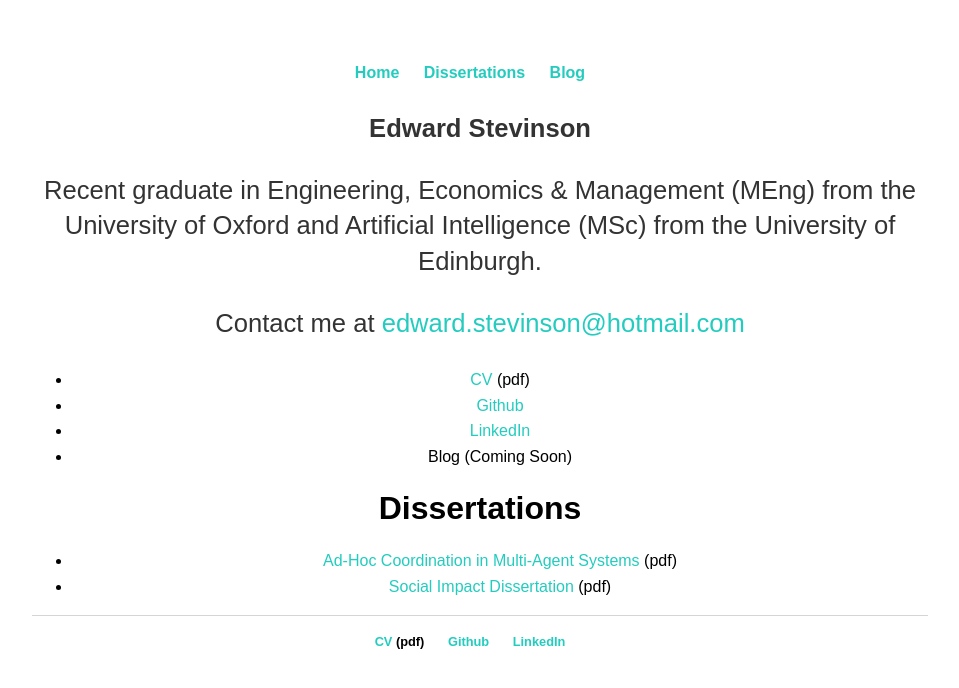
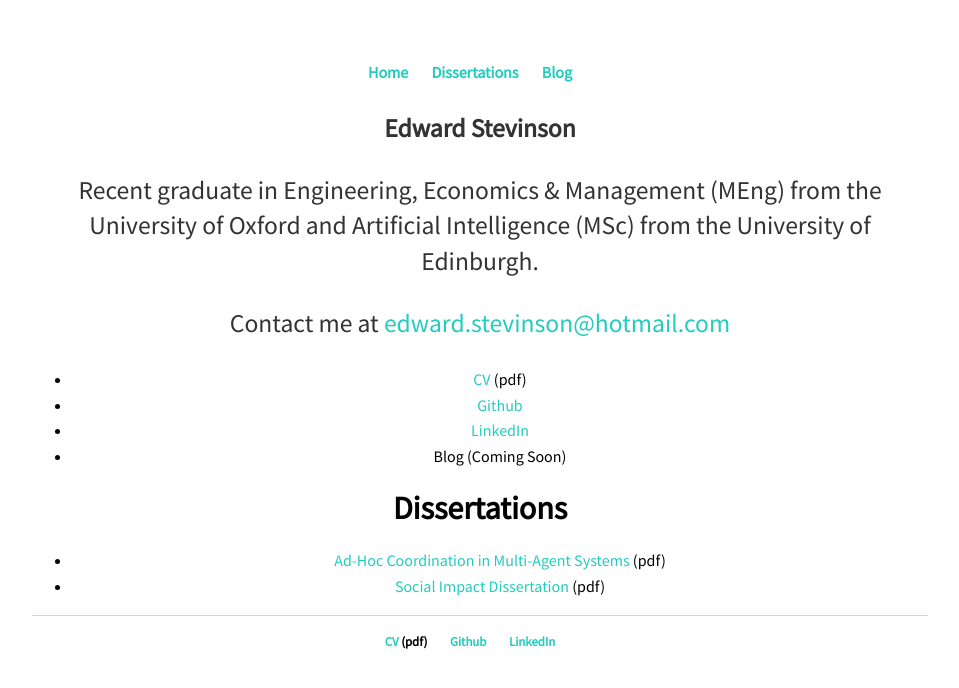
Before and after one commit to Stevinson/stevinson.github.io, a Jekyll site: the page built from index.md, in a window 1280 px wide. Shown: the top 688 px of the page, without its empty margins (160-1119 px from the left). Built offline with Jekyll 4.4.1, drawn with Linux system fonts in a browser that asks for light colours.

Commit message:
Update default.html

```diff
--- a/_layouts/default.html
+++ b/_layouts/default.html
@@ -3,6 +3,7 @@
 		<head>
 			<title>{{ page.title }}</title>
 			<!-- link to main stylesheet -->
+			<link href="https://fonts.googleapis.com/css?family=Source+Sans+Pro" rel="stylesheet">
 			<link rel="stylesheet" type="text/css" href="/css/main.css">
 		</head>
 		<body>
```
